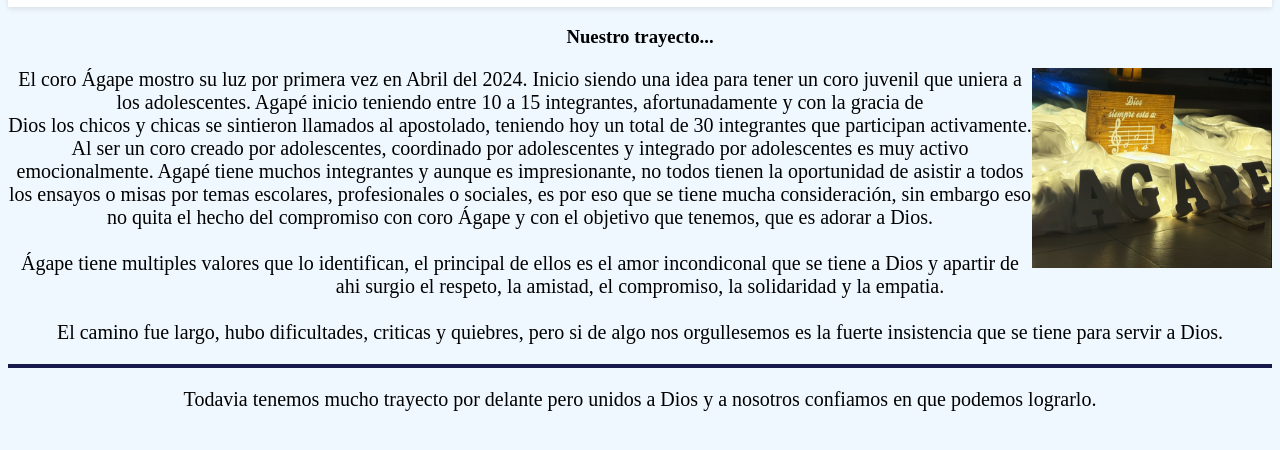
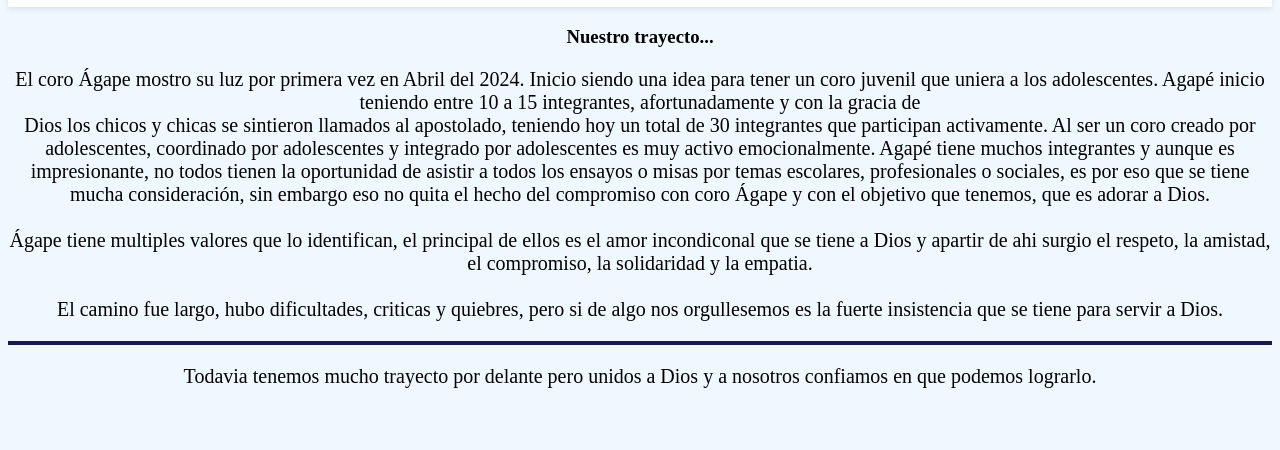
Before and after one commit to yaraib0883/c-agape.github.io, a plain HTML site: page Sitio web Agape historia.html in a window 1280 px wide. Shown: the part 242-692 px from the top of the page. Drawn offline with Linux system fonts and the light colour scheme.

Commit message:
Update Sitio web Agape historia.html

```diff
--- a/Sitio web Agape historia.html
+++ b/Sitio web Agape historia.html
@@ -41,7 +41,6 @@
         <h3>Nuestro trayecto...</h3>
         <p>
             El coro Ágape mostro su luz por primera vez en Abril del 2024.
-            <img src="foto1.png" id="foto1" alt="Evento 1">
             Inicio siendo una idea para tener un coro juvenil que uniera a
             los adolescentes.
             Agapé inicio teniendo entre 10 a 15 integrantes, afortunadamente
```
